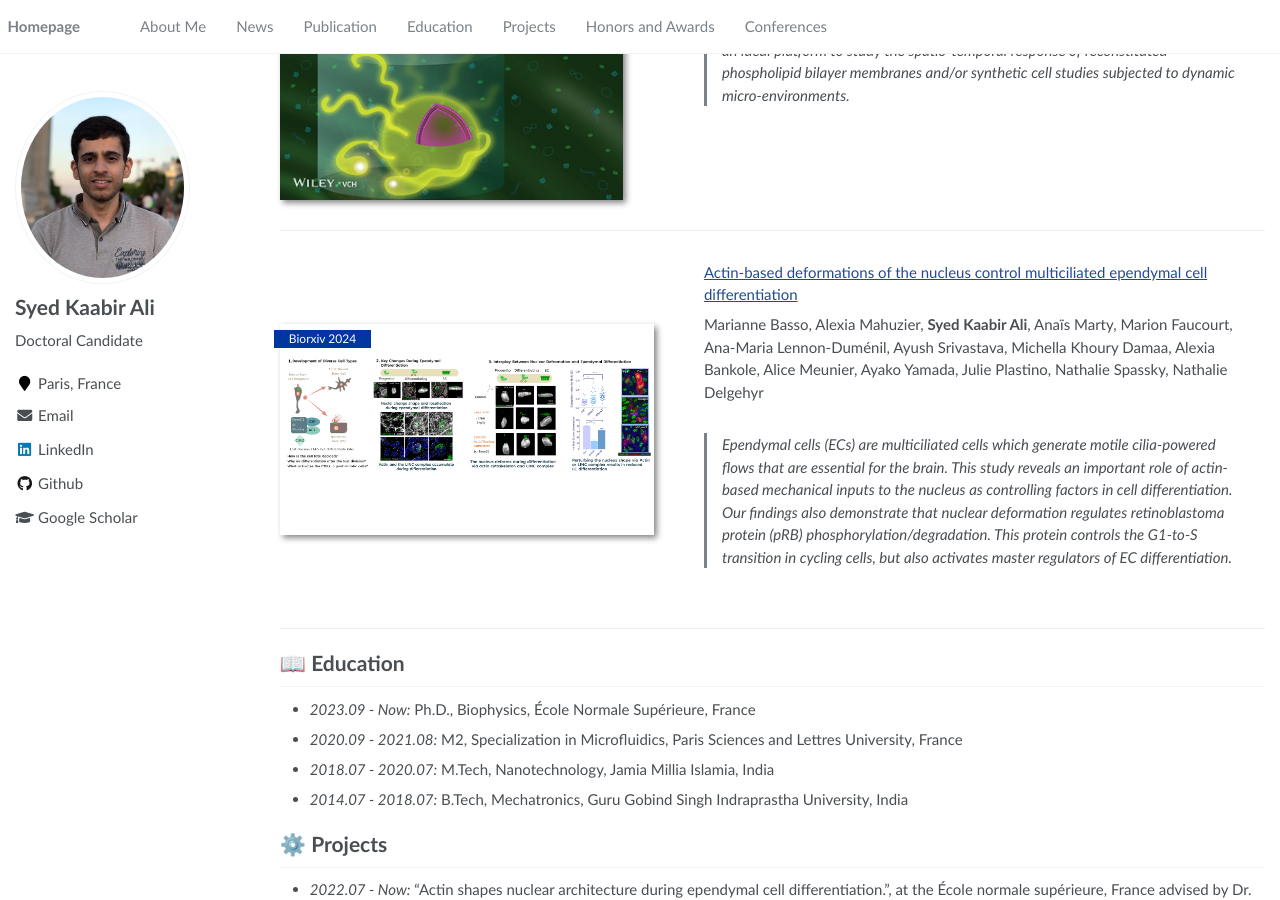
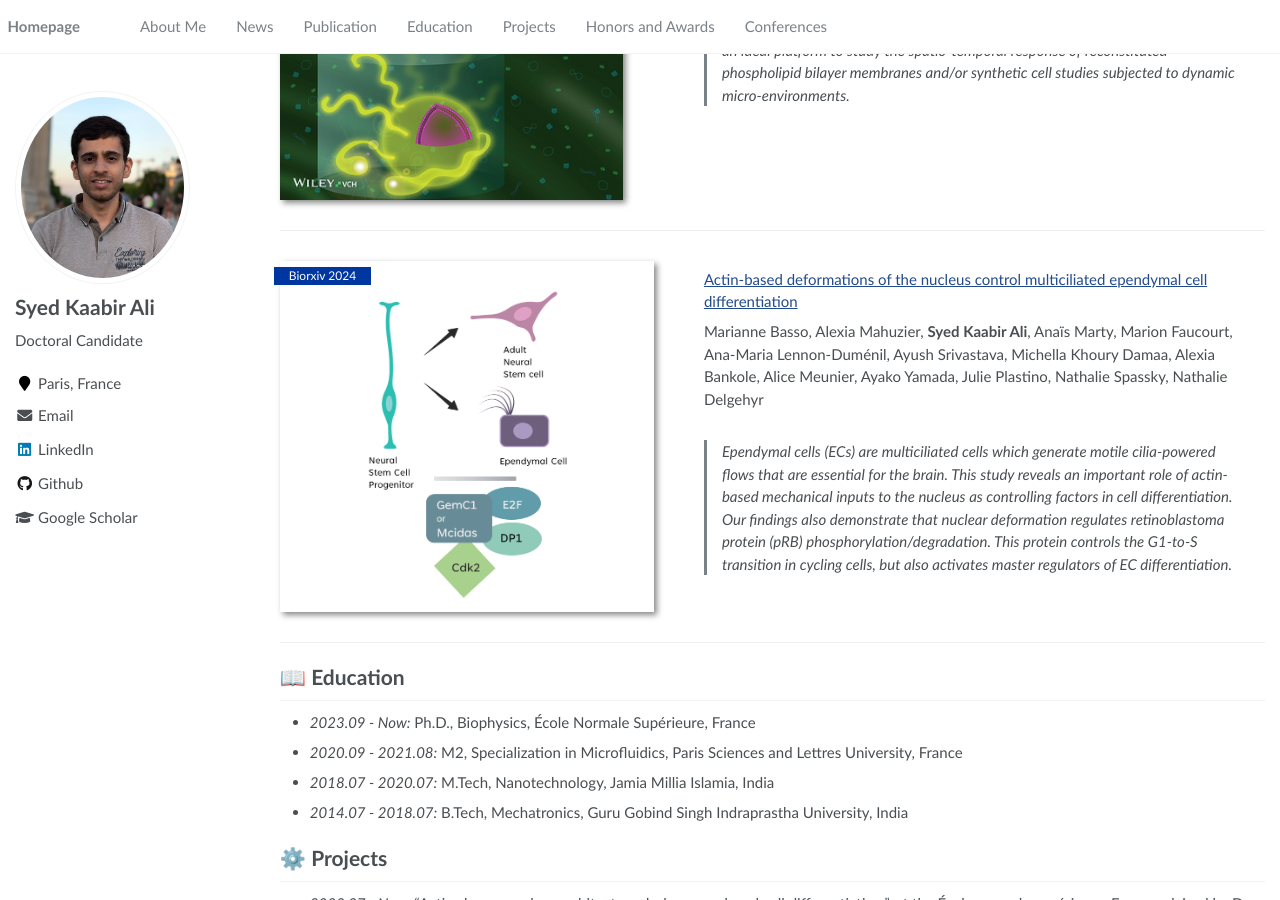
Before and after one commit to kaabir/kaabir.github.io, a Jekyll site: the page built from _pages/about.md, in a window 1280 px wide and 900 px high, scrolled down 791 px. Built offline with Jekyll 4.4.1, drawn with Linux system fonts in a browser that asks for light colours.

Commit message:
Update about.md

```diff
--- a/_pages/about.md
+++ b/_pages/about.md
@@ -48,7 +48,7 @@ In this article we introduce an original microfluidic concept for constraint-fre
 </div>
 </div>
 
-<div class='paper-box'><div class='paper-box-image'><div><div class="badge">Biorxiv 2024</div><img src='images/ependymal_cell_intro.png' alt="sym" width="95%"></div></div>
+<div class='paper-box'><div class='paper-box-image'><div><div class="badge">Biorxiv 2024</div><img src='images/ependymal_cell_intro.PNG' alt="sym" width="95%"></div></div>
 <div class='paper-box-text' markdown="1">
 
 [Actin-based deformations of the nucleus control multiciliated ependymal cell differentiation](https://www.biorxiv.org/content/10.1101/2023.10.13.562225v2.abstract)
```
